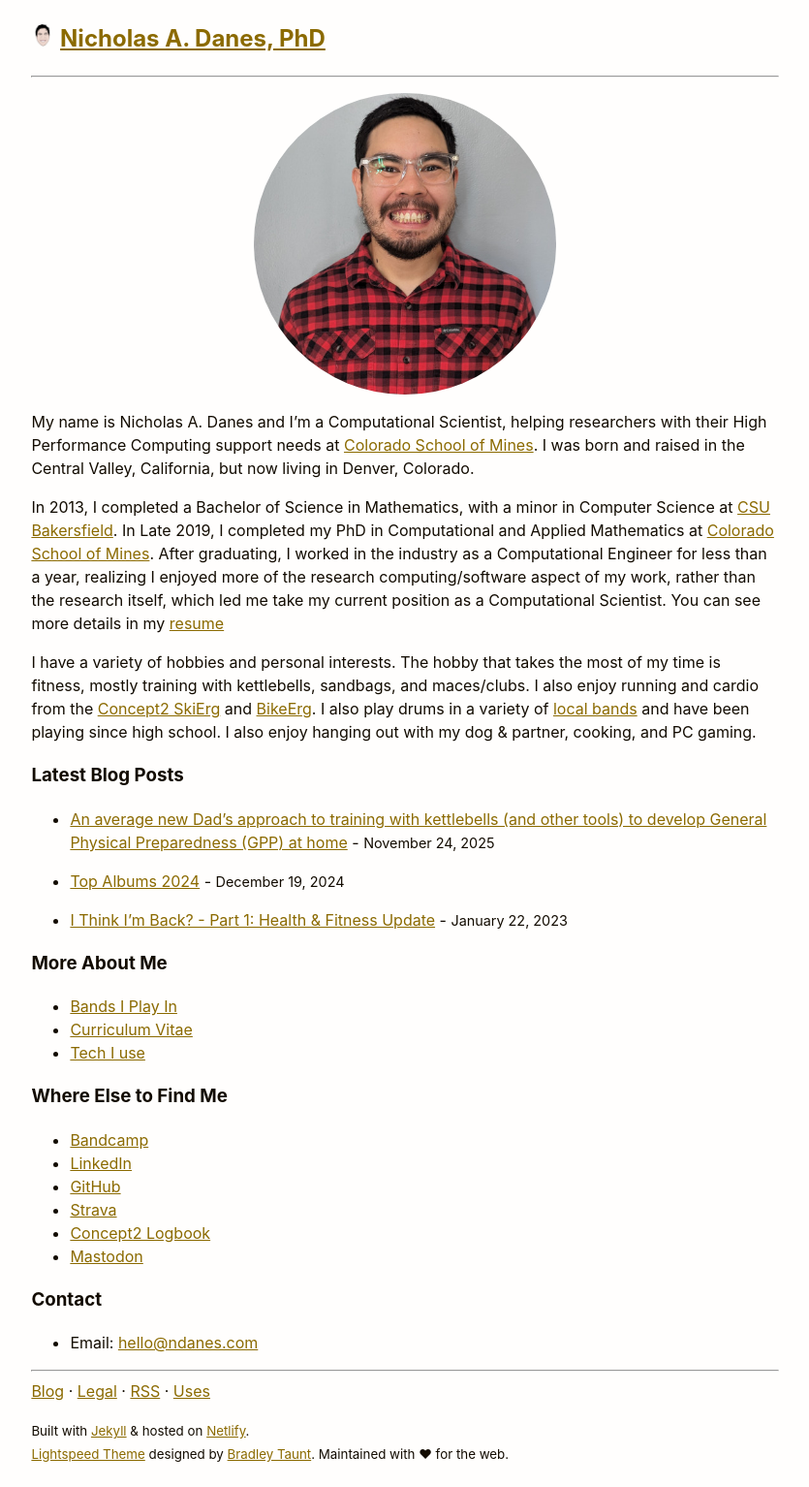
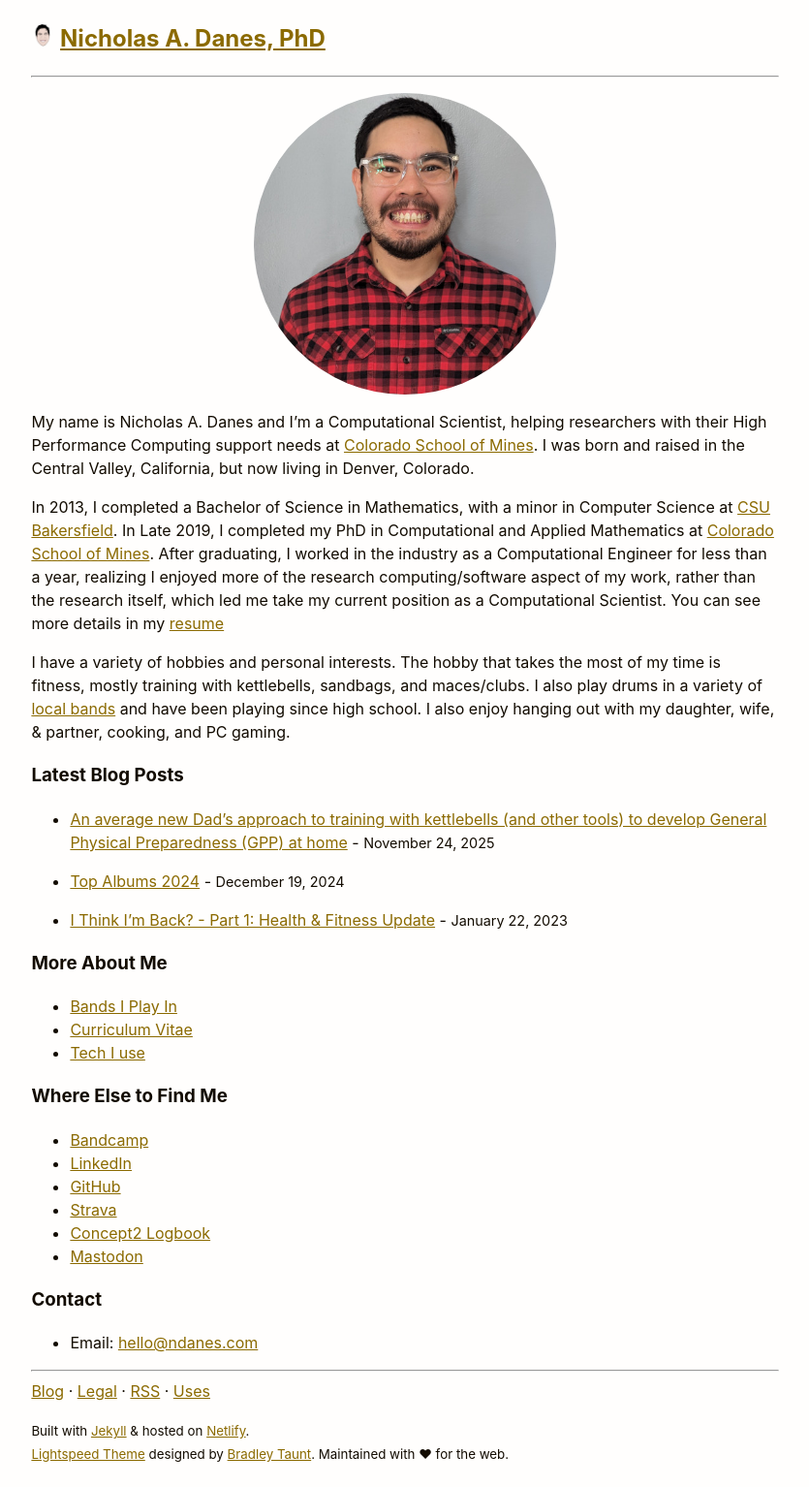
Before and after one commit to danesnick/website_lightspeed, a Jekyll site: the page built from index.markdown, in a window 1280 px wide. Shown: the whole page at 97% size, without its empty margins (222-1057 px from the left). Built offline with Jekyll 4.4.1, drawn with Linux system fonts in a browser that asks for light colours.

Commit message:
Revise hobbies and personal interests in index.markdown
Updated personal interests section to reflect family changes.

```diff
--- a/index.markdown
+++ b/index.markdown
@@ -11,7 +11,7 @@ My name is Nicholas A. Danes and I'm a Computational Scientist, helping research
 
 In 2013, I completed a Bachelor of Science in Mathematics, with a minor in Computer Science at [CSU Bakersfield](https://csub.edu). In Late 2019, I completed my PhD in Computational and Applied Mathematics at [Colorado School of Mines](https://ams.mines.edu). After graduating, I worked in the industry as a Computational Engineer for less than a year, realizing I enjoyed more of the research computing/software aspect of my work, rather than the research itself, which led me take my current position as a Computational Scientist. You can see more details in my [resume](/resume)
 
-I have a variety of hobbies and personal interests. The hobby that takes the most of my time is fitness, mostly training with kettlebells, sandbags, and maces/clubs. I also enjoy running and cardio from the [Concept2 SkiErg](https://www.concept2.com/ergs/skierg) and [BikeErg](https://www.concept2.com/ergs/bikeerg). I also play drums in a variety of [local bands](/bands) and have been playing since high school. I also enjoy hanging out with my dog & partner, cooking, and PC gaming.
+I have a variety of hobbies and personal interests. The hobby that takes the most of my time is fitness, mostly training with kettlebells, sandbags, and maces/clubs. I also play drums in a variety of [local bands](/bands) and have been playing since high school. I also enjoy hanging out with my daughter, wife, & partner, cooking, and PC gaming.
 
 
 ### Latest Blog Posts
```
